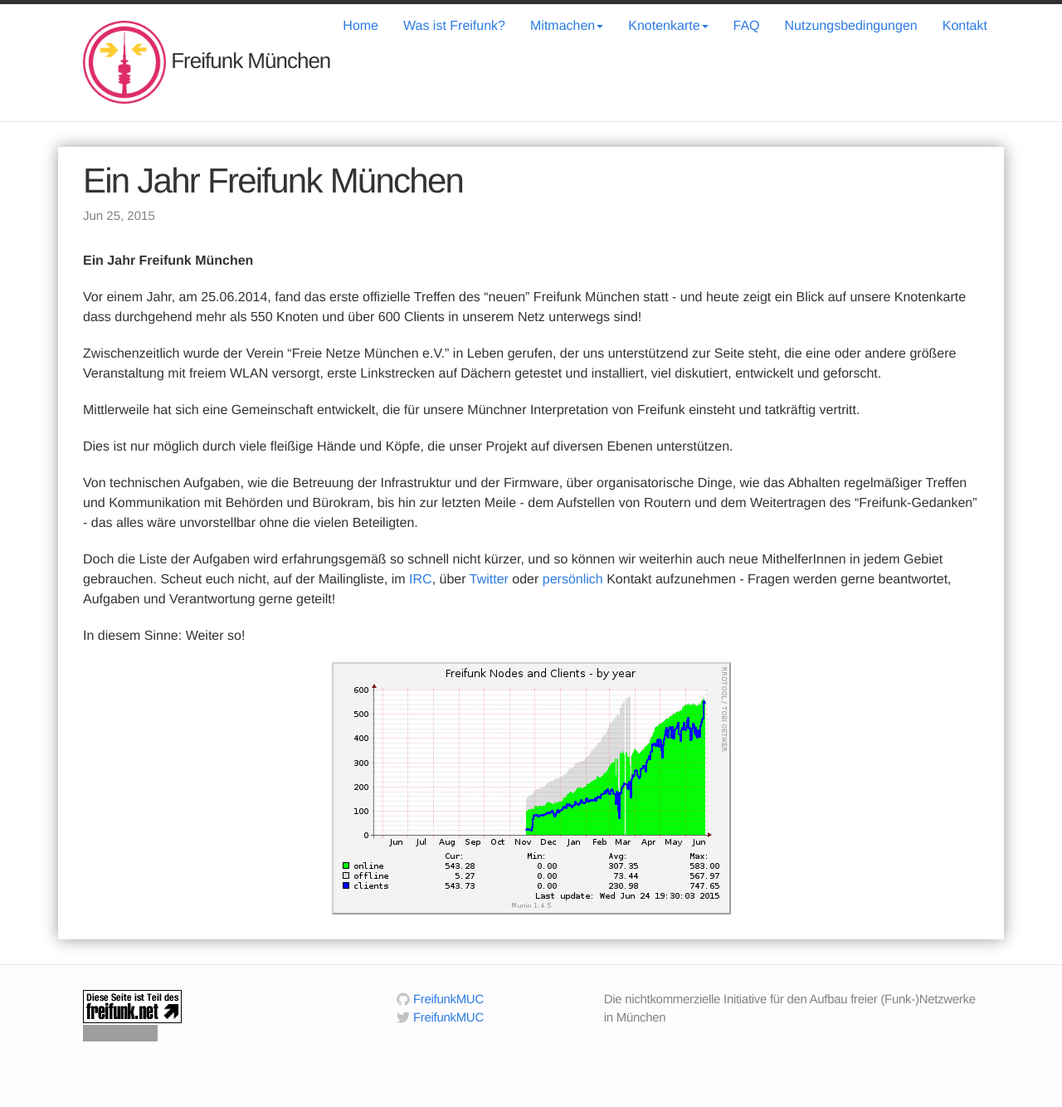
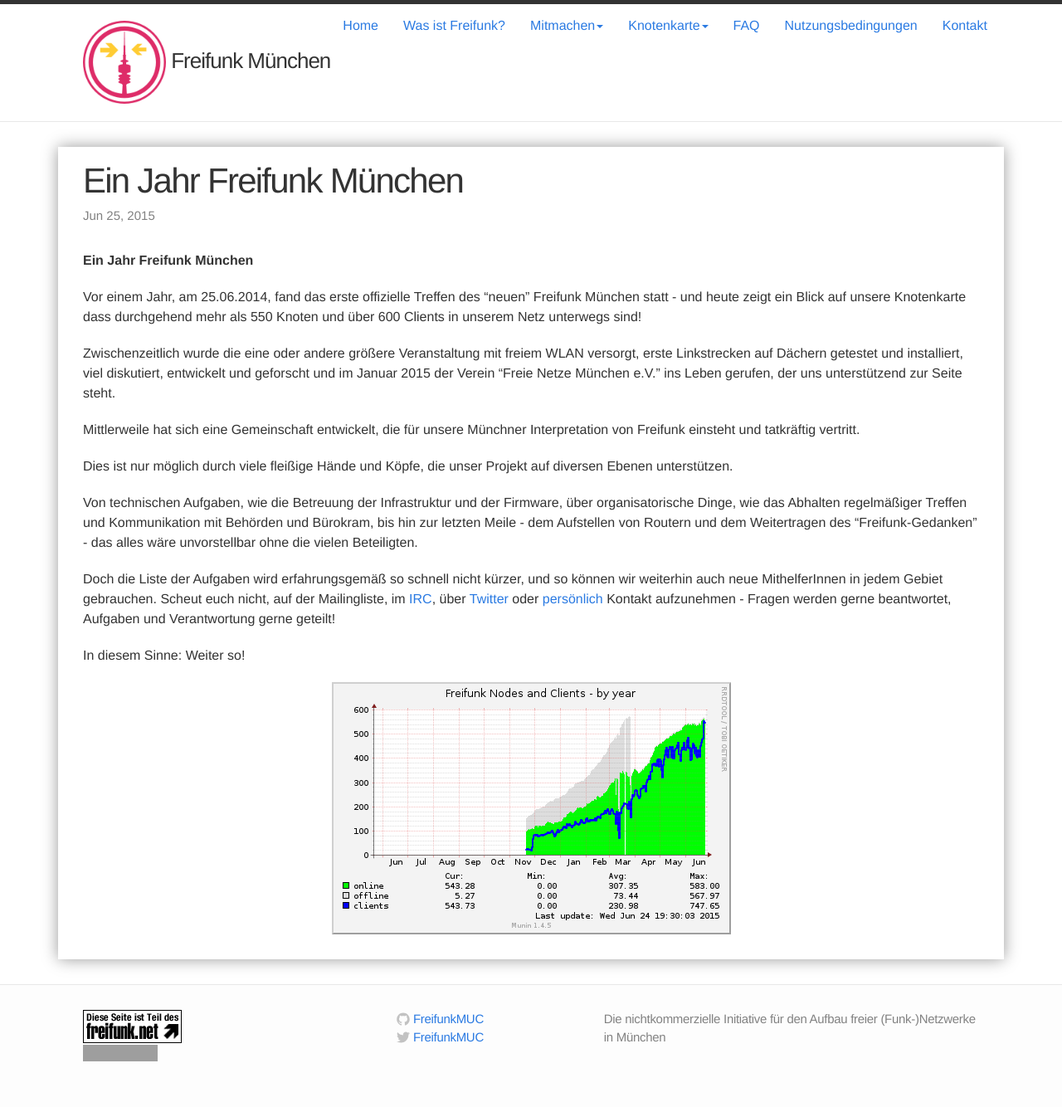
Before and after one commit to freifunkMUC/freifunkmuc.github.io, a Jekyll site: the page built from _posts/2015-06-25-1-jahr-freifunk-muenchen.markdown, in a window 1280 px wide. Shown: the whole page at 83% size. Built offline with Jekyll 4.4.1, drawn with Linux system fonts in a browser that asks for light colours; nearby versions of some CDN libraries; a style sheet for code colours, icons or effects is not loaded; before the commit the page ends 1310 px from its top, so only the background shows below that; grey boxes are pictures that could not be loaded.

Commit message:
Formulierung angepasst

```diff
--- a/_posts/2015-06-25-1-jahr-freifunk-muenchen.markdown
+++ b/_posts/2015-06-25-1-jahr-freifunk-muenchen.markdown
@@ -9,7 +9,7 @@ categories: freifunkmuc
 
 Vor einem Jahr, am 25.06.2014, fand das erste offizielle Treffen des "neuen" Freifunk München statt - und heute zeigt ein Blick auf unsere Knotenkarte dass durchgehend mehr als 550 Knoten und über 600 Clients in unserem Netz unterwegs sind!
 
-Zwischenzeitlich wurde der Verein "Freie Netze München e.V." in Leben gerufen, der uns unterstützend zur Seite steht, die eine oder andere größere Veranstaltung mit freiem WLAN versorgt, erste Linkstrecken auf Dächern getestet und installiert, viel diskutiert, entwickelt und geforscht.
+Zwischenzeitlich wurde die eine oder andere größere Veranstaltung mit freiem WLAN versorgt, erste Linkstrecken auf Dächern getestet und installiert, viel diskutiert, entwickelt und geforscht und im Januar 2015 der Verein "Freie Netze München e.V." ins Leben gerufen, der uns unterstützend zur Seite steht.
 
 Mittlerweile hat sich eine Gemeinschaft entwickelt, die für unsere Münchner Interpretation von Freifunk einsteht und tatkräftig vertritt.
 
```
